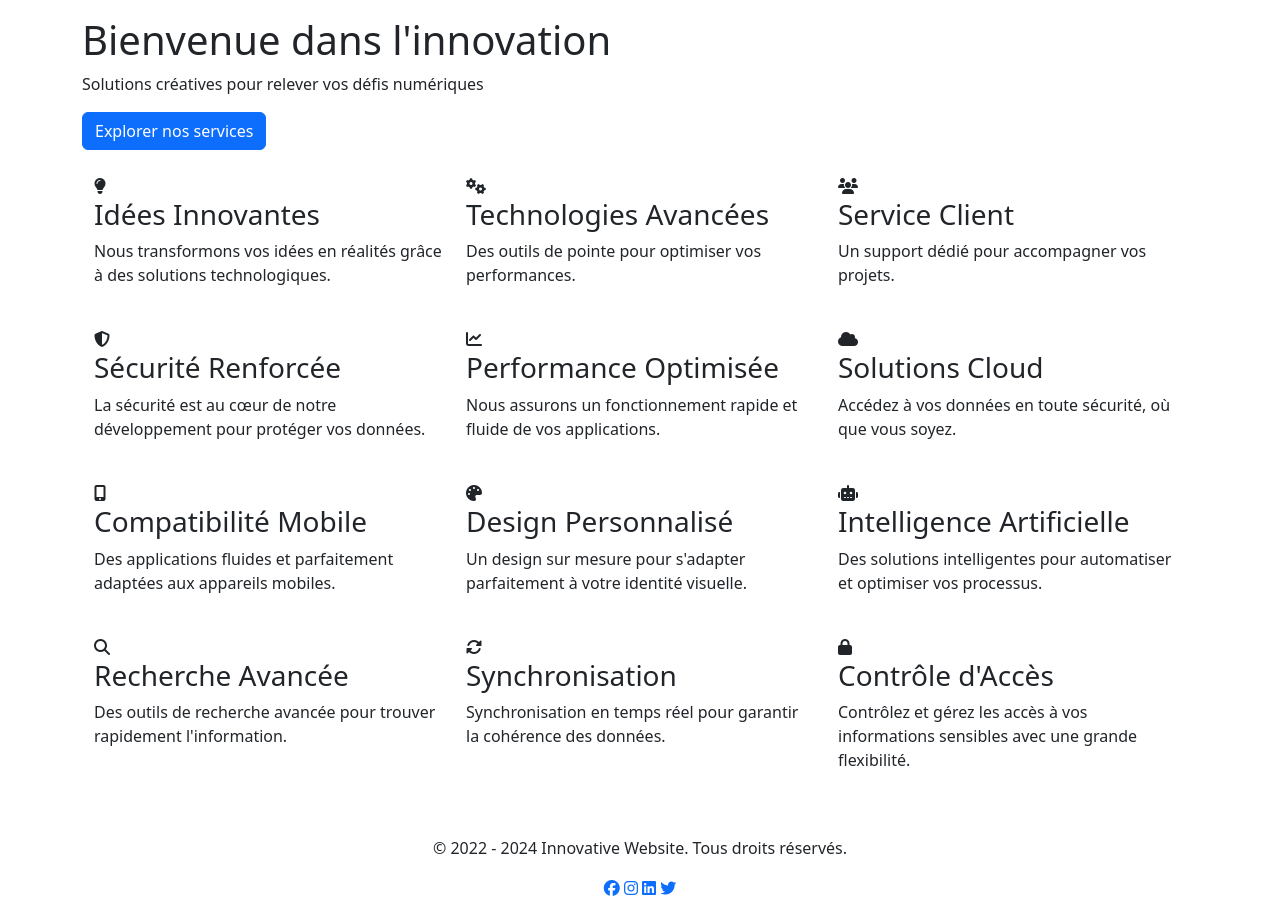
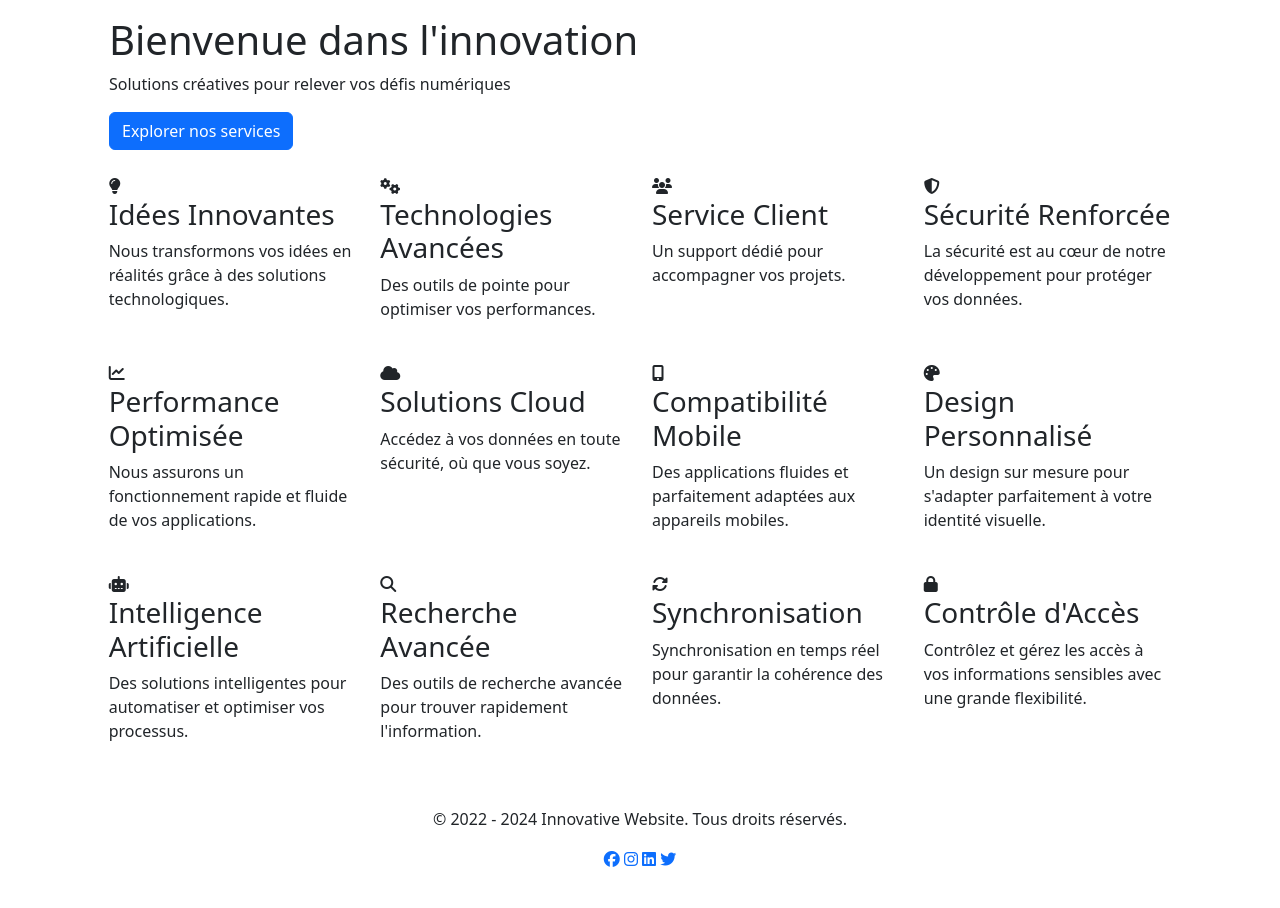
Before and after one commit to AlceneCorp/MyMVC, a PHP site: template app/Views/home/home.twig in a window 1280 px wide. Shown: the part 61-969 px from the top of the page. After the commit the page ends 928 px from the top, so only its background shows below. Run offline with PHP 8.4, Linux system fonts and the light colour scheme; the template is opened without the code that fills it: most values are stand-ins (such as "Sample title", 1, 10 or a date in 2020); some libraries are stand-ins or nearby versions.

Commit message:
20241218 14h57

```diff
--- a/app/Controllers/AdminController.php
+++ b/app/Controllers/AdminController.php
@@ -19,7 +19,7 @@ class AdminController extends Controller
 		$settingsCategoriesManager = new SettingsCategoriesManager();
 		$settingsManager = new SettingsManager();
 
-		if(isset($_POST))
+		if(isset($_POST['data']))
 		{
 			foreach($_POST['data'] as $key => $value)
 			{
@@ -28,7 +28,7 @@ class AdminController extends Controller
 		}
 
 		$categories = $settingsCategoriesManager->findAllSettingsCategories();
-		$settings = $settingsManager->findAllSettings([], ['NAME' => 'ASC']);
+		$settings = $settingsManager->findAllSettings([], ['ORDER BY' => 'NAME ASC']);
 
 		// On regroupe les paramètres par catégorie
 		$grouped_settings = [];
--- a/app/Views/base.twig
+++ b/app/Views/base.twig
@@ -42,10 +42,12 @@
     <!-- Main Content -->
     <main class="pt-3 pb-3 hero" id="main-content">
         <section class="" data-aos="fade-up">
-            <div class="container">
-                {% block content %}
+            <div class="row">
+                <div class="col-md-10 offset-1">
+                    {% block content %}
 
-                {% endblock %}
+                    {% endblock %}
+                </div>
             </div>
         </section>
     </main>
--- a/app/Views/error/error.twig
+++ b/app/Views/error/error.twig
@@ -3,9 +3,10 @@
 {% block title %}Erreur{% endblock %}
 
 {% block content %}
-<div class="d-flex align-items-center justify-content-center vh-100">
+<div class="row">
+    <div class="col-md-6 mt-5 offset-3">
         <div class="text-center p-5 shadow-lg rounded bg-white"
-         style="box-shadow: 0 12px 24px rgba(0, 0, 0, 0.2); max-width: 600px; animation: fadeIn 1s;">
+             style="box-shadow: 0 12px 24px rgba(0, 0, 0, 0.2);  animation: fadeIn 1s;">
             <!-- Icône de l'erreur -->
             <h1 class="display-1 text-danger mb-4 animate__animated animate__shakeX">
                 <i class="fa fa-exclamation-triangle"></i>
@@ -35,6 +36,7 @@
             </div>
         </div>
     </div>
+</div>
 {% endblock %}
 
 {% block jquery %}
--- a/app/Views/home/home.twig
+++ b/app/Views/home/home.twig
@@ -8,7 +8,7 @@
 
 {% block content %}
 <!-- Hero Section -->
-<section class="">
+<section class="features">
     <div data-aos="zoom-in">
         <h1>Bienvenue dans l'innovation</h1>
         <p>Solutions créatives pour relever vos défis numériques</p>
@@ -18,10 +18,9 @@
 
 <!-- Features Section -->
 <section id="features" class="features mt-4">
-    <div class="container">
     <div class="row">
         <!-- Feature 1 -->
-            <div class="col-md-4 mb-4" data-aos="fade-up" data-aos-delay="200">
+        <div class="col-md-3 mb-4" data-aos="fade-up" data-aos-delay="200">
             <div class="feature-box">
                 <i class="fas fa-lightbulb"></i>
                 <h3>Idées Innovantes</h3>
@@ -29,7 +28,7 @@
             </div>
         </div>
         <!-- Feature 2 -->
-            <div class="col-md-4 mb-4" data-aos="fade-up" data-aos-delay="200">
+        <div class="col-md-3 mb-4" data-aos="fade-up" data-aos-delay="200">
             <div class="feature-box">
                 <i class="fas fa-cogs"></i>
                 <h3>Technologies Avancées</h3>
@@ -37,7 +36,7 @@
             </div>
         </div>
         <!-- Feature 3 -->
-            <div class="col-md-4 mb-4" data-aos="fade-up" data-aos-delay="200">
+        <div class="col-md-3 mb-4" data-aos="fade-up" data-aos-delay="200">
             <div class="feature-box">
                 <i class="fas fa-users"></i>
                 <h3>Service Client</h3>
@@ -45,7 +44,7 @@
             </div>
         </div>
         <!-- Feature 4 -->
-            <div class="col-md-4 mb-4" data-aos="fade-up" data-aos-delay="200">
+        <div class="col-md-3 mb-4" data-aos="fade-up" data-aos-delay="200">
             <div class="feature-box">
                 <i class="fas fa-shield-alt"></i>
                 <h3>Sécurité Renforcée</h3>
@@ -53,7 +52,7 @@
             </div>
         </div>
         <!-- Feature 5 -->
-            <div class="col-md-4 mb-4" data-aos="fade-up" data-aos-delay="200">
+        <div class="col-md-3 mb-4" data-aos="fade-up" data-aos-delay="200">
             <div class="feature-box">
                 <i class="fas fa-chart-line"></i>
                 <h3>Performance Optimisée</h3>
@@ -61,7 +60,7 @@
             </div>
         </div>
         <!-- Feature 6 -->
-            <div class="col-md-4 mb-4" data-aos="fade-up" data-aos-delay="200">
+        <div class="col-md-3 mb-4" data-aos="fade-up" data-aos-delay="200">
             <div class="feature-box">
                 <i class="fas fa-cloud"></i>
                 <h3>Solutions Cloud</h3>
@@ -69,7 +68,7 @@
             </div>
         </div>
         <!-- Feature 7 -->
-            <div class="col-md-4 mb-4" data-aos="fade-up" data-aos-delay="200">
+        <div class="col-md-3 mb-4" data-aos="fade-up" data-aos-delay="200">
             <div class="feature-box">
                 <i class="fas fa-mobile-alt"></i>
                 <h3>Compatibilité Mobile</h3>
@@ -77,7 +76,7 @@
             </div>
         </div>
         <!-- Feature 8 -->
-            <div class="col-md-4 mb-4" data-aos="fade-up" data-aos-delay="200">
+        <div class="col-md-3 mb-4" data-aos="fade-up" data-aos-delay="200">
             <div class="feature-box">
                 <i class="fas fa-palette"></i>
                 <h3>Design Personnalisé</h3>
@@ -85,7 +84,7 @@
             </div>
         </div>
         <!-- Feature 9 -->
-            <div class="col-md-4 mb-4" data-aos="fade-up" data-aos-delay="200">
+        <div class="col-md-3 mb-4" data-aos="fade-up" data-aos-delay="200">
             <div class="feature-box">
                 <i class="fas fa-robot"></i>
                 <h3>Intelligence Artificielle</h3>
@@ -93,7 +92,7 @@
             </div>
         </div>
         <!-- Feature 10 -->
-            <div class="col-md-4 mb-4" data-aos="fade-up" data-aos-delay="200">
+        <div class="col-md-3 mb-4" data-aos="fade-up" data-aos-delay="200">
             <div class="feature-box">
                 <i class="fas fa-search"></i>
                 <h3>Recherche Avancée</h3>
@@ -101,7 +100,7 @@
             </div>
         </div>
         <!-- Feature 11 -->
-            <div class="col-md-4 mb-4" data-aos="fade-up" data-aos-delay="200">
+        <div class="col-md-3 mb-4" data-aos="fade-up" data-aos-delay="200">
             <div class="feature-box">
                 <i class="fas fa-sync-alt"></i>
                 <h3>Synchronisation</h3>
@@ -109,7 +108,7 @@
             </div>
         </div>
         <!-- Feature 12 -->
-            <div class="col-md-4 mb-4" data-aos="fade-up" data-aos-delay="200">
+        <div class="col-md-3 mb-4" data-aos="fade-up" data-aos-delay="200">
             <div class="feature-box">
                 <i class="fas fa-lock"></i>
                 <h3>Contrôle d'Accès</h3>
@@ -118,7 +117,6 @@
         </div>
 
     </div>
-    </div>
 </section>
 
 
```
Also changed, not shown: app/Core/ConfigManager.php (+40 -0 lines), app/Core/DatabaseManager.php (+9 -7 lines), app/Core/Router.php (+29 -6 lines), app/Core/SessionsManager.php (+38 -46 lines), app/Models/Logs.php (+11 -11 lines), app/Views/admin/settings.twig (+8 -1 lines), config/init.php (+3 -40 lines), public/assets/css/settings.css. Lines whose indentation alone changed are shown as unchanged.
